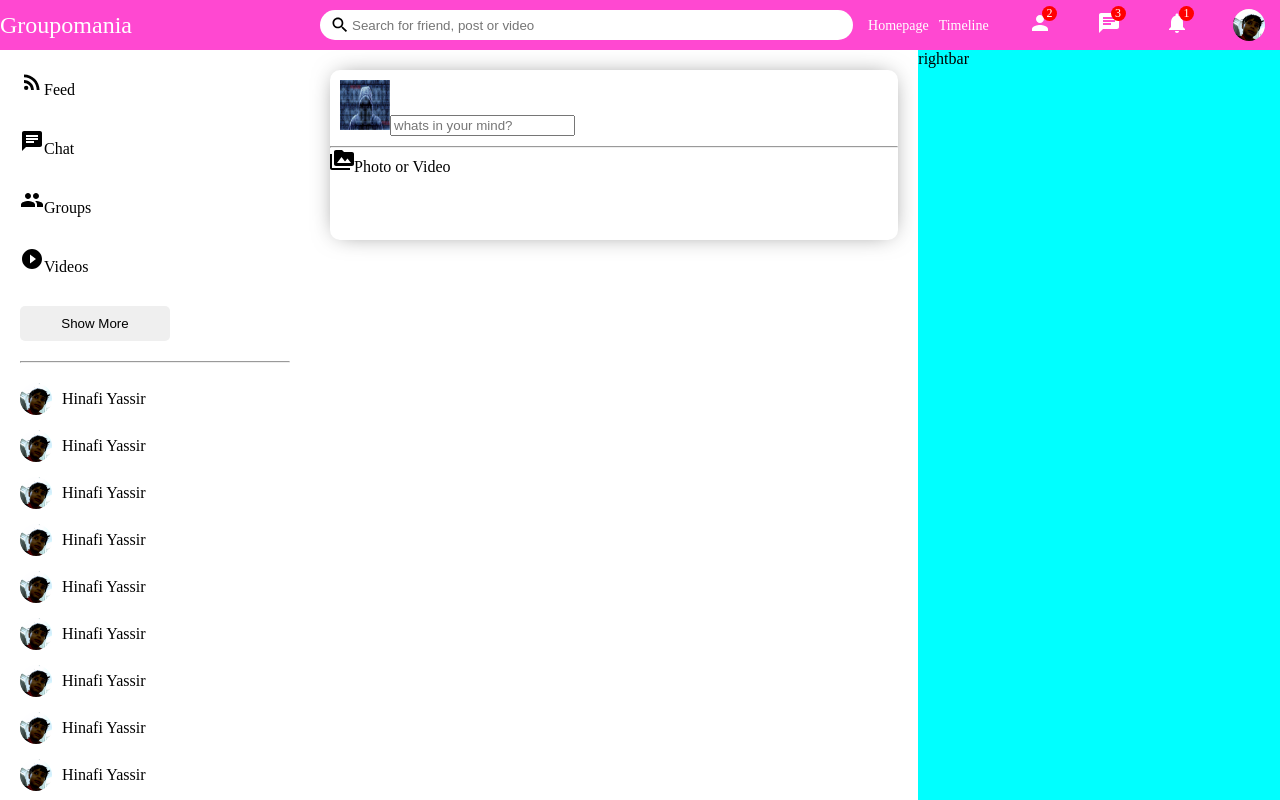
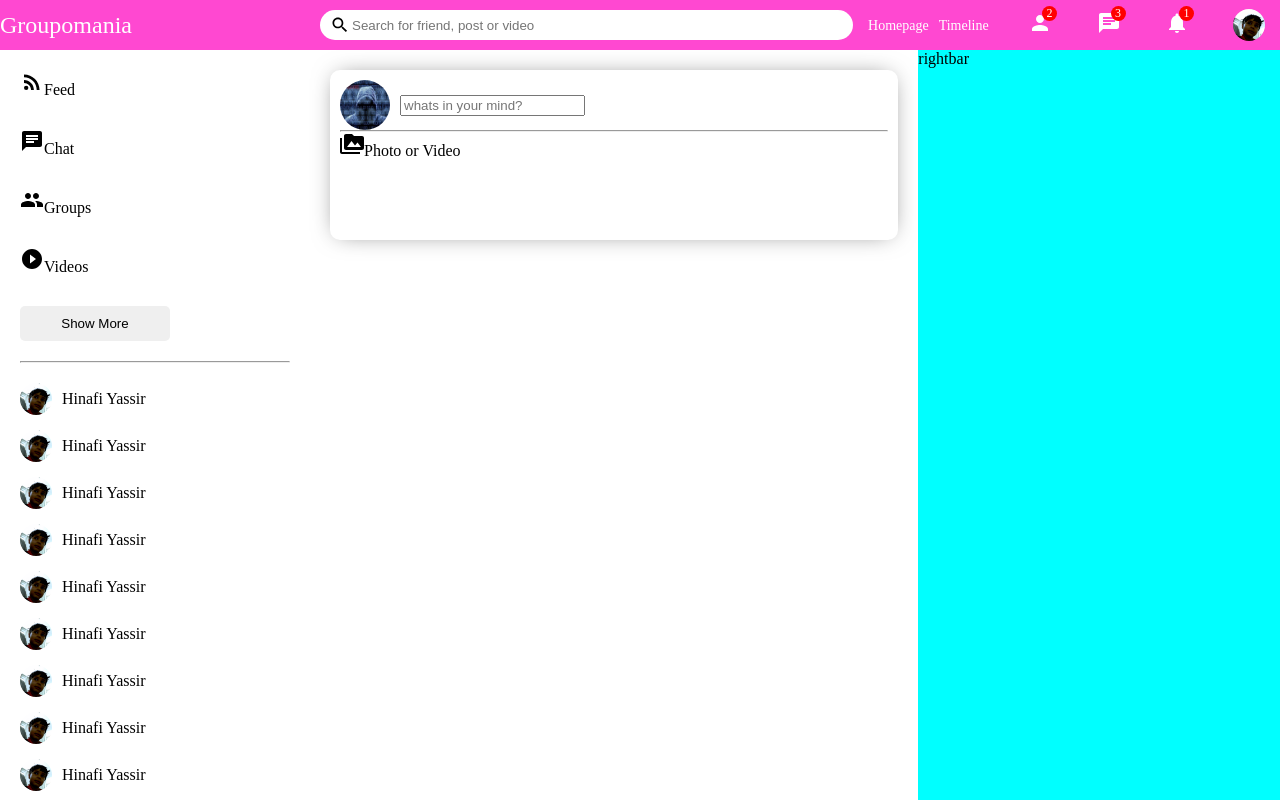
Before and after one commit to quarkend/Groupomania--7, a React (Create React App) app in the folder frontend/: page / in a window 1280 px wide. Built offline with nearby package versions, Linux system fonts and the light colour scheme.

Commit message:
share style

```diff
--- a/frontend/src/components/share/Share.jsx
+++ b/frontend/src/components/share/Share.jsx
@@ -7,7 +7,7 @@ export default function Share() {
     return (
         <div className="share">
             <div className="shareWrapper">
-                <div className="shareTop"></div>
+                <div className="shareTop">
                     <img className="shareProfileImg" src="/assets/person/21.jpg" alt="" />
                     <input placeholder="whats in your mind?" className="shareInput" />
                 </div>
@@ -21,5 +21,6 @@ export default function Share() {
                     </div>
                 </div>
             </div>
+        </div>
     )
 }
--- a/frontend/src/components/share/share.css
+++ b/frontend/src/components/share/share.css
@@ -9,7 +9,16 @@ box-shadow: 0px 0px 25px -8px rgba(0,0,0,0.58);
     padding: 10px;
 
 }
+.shareTop{
+    display: flex;
+    align-items: center;
+
+
+}
 .shareProfileImg{
     width: 50px;
     height: 50px;
+    border-radius: 50%;
+    object-fit: cover;
+    margin-right: 10px;
 }
```
Lines whose indentation alone changed are shown as unchanged.
